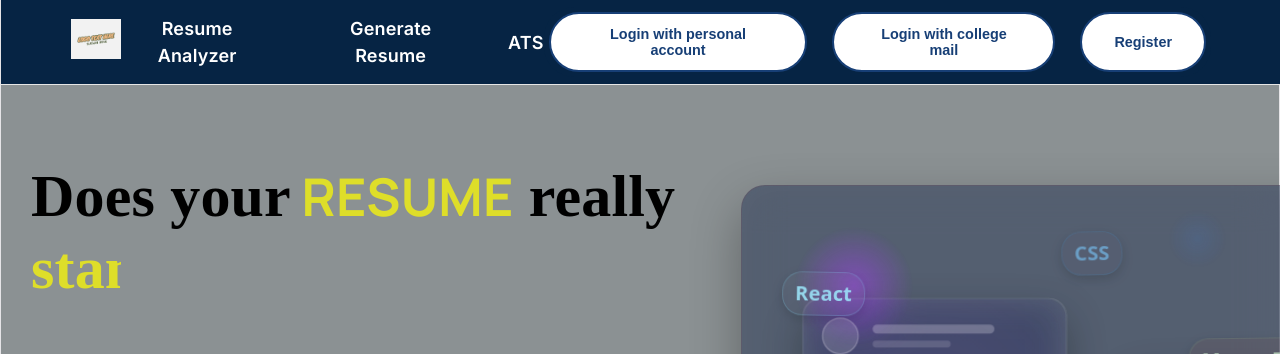
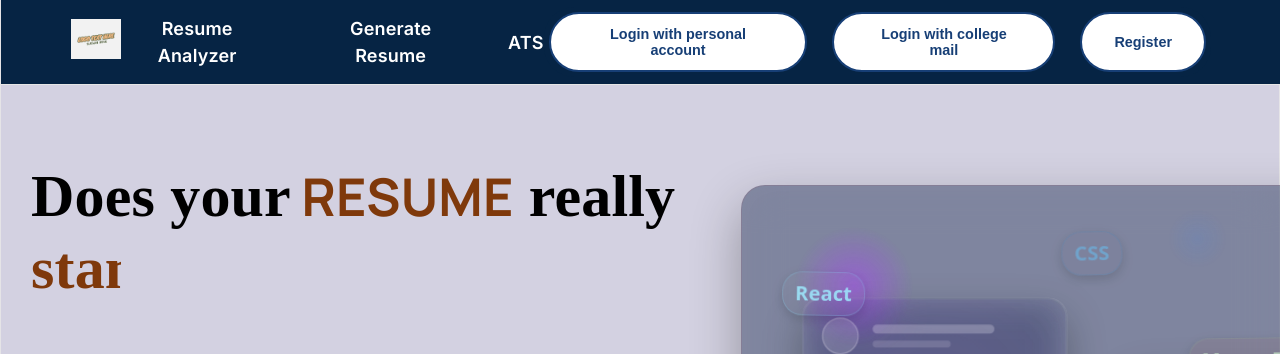
Before and after one commit to sidkaushikkk/ATS-Tracker, a React (Vite) app in the folder ats-tracker/: page / in a window 1280 px wide. Shown: the top 354 px of the page. Built offline with nearby package versions, Linux system fonts and the light colour scheme.

Commit message:
Made theme changes and new animations in Box.jsx

```diff
--- a/ats-tracker/src/components/Box/Box.css
+++ b/ats-tracker/src/components/Box/Box.css
@@ -3,10 +3,10 @@
 .Box{
     width : 100%;
     height: 750px;
-    background: rgb(139, 145, 147);
+  background: #d3d1e1;
     border-radius: 0 0 20px 20px;
     position: relative;
-    top : 85px;
+    margin-top : 85px;
 }
 
 .content{
@@ -40,7 +40,7 @@ animation: type1 4s steps(22) infinite;
 
 .line2 {
     animation: type2 4s steps(10) infinite;
-    color :rgb(222,222,41);
+    color: #7f390b;
 }
 
 @keyframes type1 {
@@ -60,7 +60,7 @@ animation: type1 4s steps(22) infinite;
 .highlight{
     font-family: "Manrope" , sans-serif;
     font-size: 52px;
-    color: rgb(222, 222, 41);
+    color: #7f390b;
 }
 
 
--- a/ats-tracker/src/components/Navbar/Navbar.css
+++ b/ats-tracker/src/components/Navbar/Navbar.css
@@ -17,6 +17,7 @@
     background:rgb(6, 36, 68);
     border-bottom:1px solid #e6e6e6;
     position: fixed;
+    z-index: 9999;
 }
 
 .logo img{
--- a/ats-tracker/src/pages/Home.jsx
+++ b/ats-tracker/src/pages/Home.jsx
@@ -1,14 +1,35 @@
 import Navbar from "../components/Navbar/Navbar";
 import Box from "../components/Box/Box";
 
-function App() {
+import HowItWorks   from "../components/HomeSections/HowItWorks";
+import Features     from "../components/HomeSections/Features";
+import ATSReasons   from "../components/HomeSections/ATSReasons";
+import ReportPreview from "../components/HomeSections/ReportPreview";
+import BeforeAfter  from "../components/HomeSections/BeforeAfter";
+import WhyChoose    from "../components/HomeSections/WhyChoose";
+import Formats      from "../components/HomeSections/Formats";
+import FAQ          from "../components/HomeSections/FAQ";
+import FinalCTA     from "../components/HomeSections/FinalCTA";
+import Footer       from "../components/HomeSections/Footer";
 
+function Home() {
   return (
     <>
-    <Navbar></Navbar>
-    <Box></Box>
+      <Navbar />
+      <Box />
+
+      <HowItWorks />
+      <Features />
+      <ATSReasons />
+      <ReportPreview />
+      <BeforeAfter />
+      <WhyChoose />
+      <Formats />
+      <FAQ />
+      <FinalCTA />
+      <Footer />
     </>
-  )
+  );
 }
 
-export default App
+export default Home;
```
